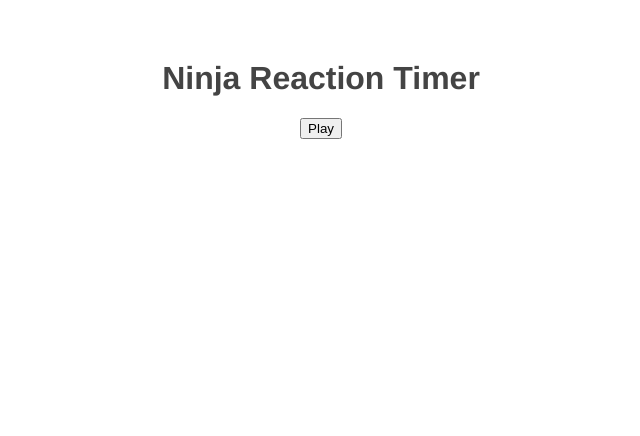
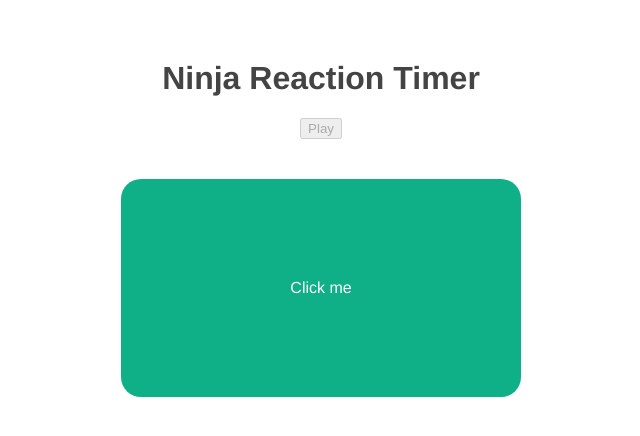
Before and after one commit to lbertoncello/vue-reaction-timer, a Vue app: page / in a window 1280 px wide. Both pictures are taken after a click on the button "Play". Shown: the top 436 px of the page, without its empty margins (319-959 px from the left). Built offline with nearby package versions, Linux system fonts and the light colour scheme.

Commit message:
feat(app): add Block to the template

```diff
--- a/src/App.vue
+++ b/src/App.vue
@@ -1,11 +1,18 @@
 <template>
   <h1>Ninja Reaction Timer</h1>
-  <button @click="start">Play</button>
+  <!-- 'disabled' refers to the HTML property, it's nothing unique from Vue -->
+  <button @click="start" :disabled="isPlaying" >Play</button>
+  <Block v-if="isPlaying" :delay="delay" />
 </template>
 
 <script>
+import Block from './components/Block.vue'
+
 export default {
   name: 'App',
+  components: {
+    Block
+  },
   data() {
     return {
       isPlaying: false,
@@ -17,7 +24,6 @@ export default {
       // An amount time between 1s and 4s
       this.delay = 1000 + (Math.random() * 3000)
       this.isPlaying = true
-      console.log(this.delay)
     }
   }
 }
```
